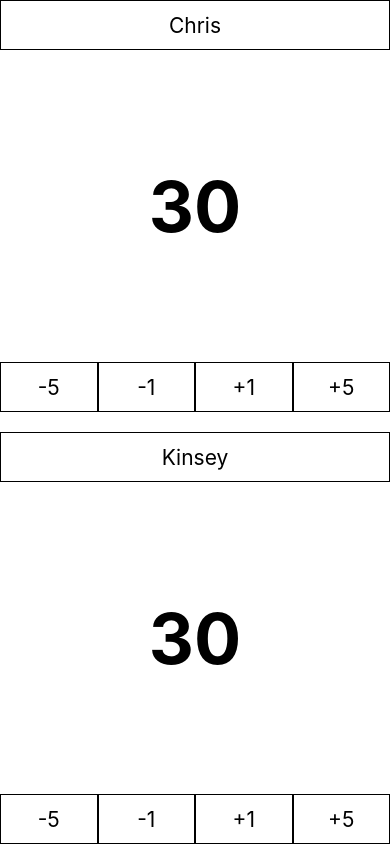
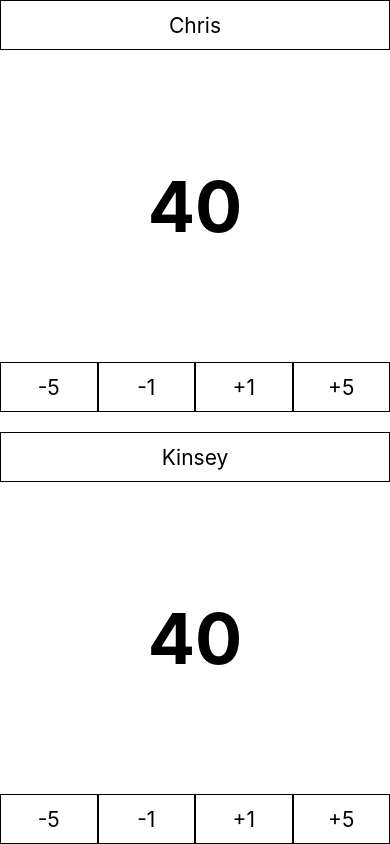
Before and after one commit to christian-t-curry/score_keeper, a React Native app: screen / in a window 390 px wide. Built offline with nearby package versions, Linux system fonts and the light colour scheme.

Commit message:
default score to 40

```diff
--- a/App.js
+++ b/App.js
@@ -1,6 +1,5 @@
 import React from 'react';
 import { StyleSheet, Text, View } from 'react-native';
-import PlayerScoreControls from './components/PlayerScoreControls.js';
 
 import ScoreCard from './components/ScoreCard.js';
 
@@ -9,12 +8,12 @@ export default class App extends React.Component {
     return (
       <View style={styles.container}>
         <ScoreCard
-          startingScore={30}
+          startingScore={40}
           label="Chris"
         />
       <View style={styles.spacer}></View>
         <ScoreCard
-          startingScore={30}
+          startingScore={40}
           label="Kinsey"
         />
       </View>
```
Also changed, not shown: package.json (line endings or trailing spaces), 1 other file (tests, documents, lock files or other folders).
